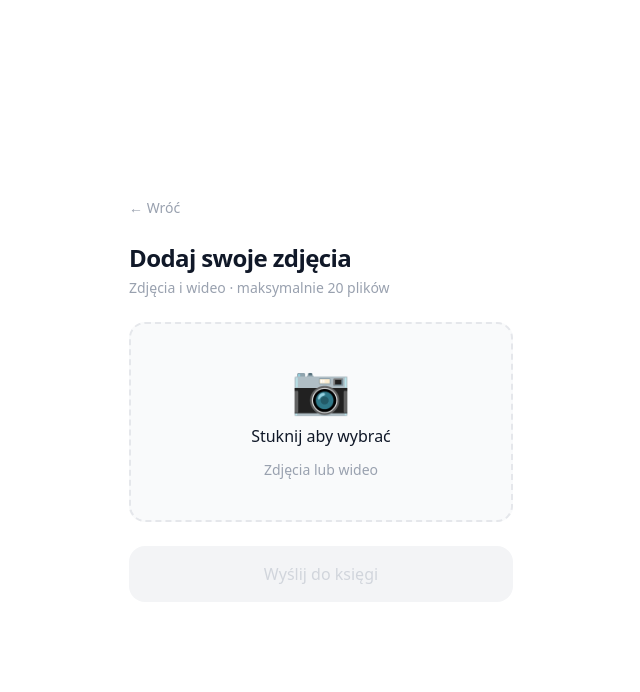
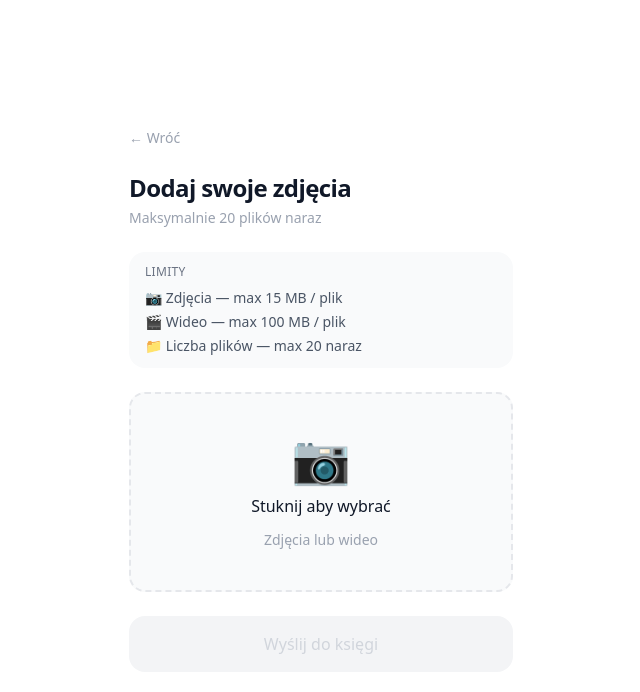
Before and after one commit to daniecce/ksiega-gosci, a Next.js app: page /upload in a window 1280 px wide. Shown: the top 692 px of the page, without its empty margins (319-959 px from the left). Built offline with nearby package versions, Linux system fonts and the light colour scheme.

Commit message:
upload - limity i walidacja klienta

```diff
--- a/app/upload/page.js
+++ b/app/upload/page.js
@@ -3,19 +3,45 @@
 import { useState } from "react"
 import Link from "next/link"
 
+const MAX_PLIKOW = 20
+const MAX_ZDJECIE_MB = 15
+const MAX_WIDEO_MB = 100
+
 export default function Upload() {
   const [pliki, setPliki] = useState([])
   const [wysylanie, setWysylanie] = useState(false)
   const [sukces, setSukces] = useState(false)
+  const [blad, setBlad] = useState(null)
 
   function wybierzPliki(e) {
     const wybrane = Array.from(e.target.files)
+    setBlad(null)
+
+    // Sprawdź liczbę plików
+    if (wybrane.length > MAX_PLIKOW) {
+      setBlad(`Możesz wybrać maksymalnie ${MAX_PLIKOW} plików naraz`)
+      return
+    }
+
+    // Sprawdź rozmiary
+    for (const plik of wybrane) {
+      const isVideo = plik.type.startsWith("video/")
+      const limitMB = isVideo ? MAX_WIDEO_MB : MAX_ZDJECIE_MB
+      const rozmiarMB = plik.size / 1024 / 1024
+
+      if (rozmiarMB > limitMB) {
+        setBlad(`"${plik.name}" jest za duży. Limit: ${limitMB} MB`)
+        return
+      }
+    }
+
     setPliki(wybrane)
   }
 
   async function wyslijPliki() {
     if (pliki.length === 0) return
     setWysylanie(true)
+    setBlad(null)
     try {
       const formData = new FormData()
       for (const plik of pliki) {
@@ -29,11 +55,11 @@ export default function Upload() {
       if (dane.ok) {
         setSukces(true)
       } else {
-        alert("Błąd: " + dane.error)
+        setBlad("Błąd: " + dane.error)
       }
-    } catch (blad) {
-      alert("Błąd połączenia z serwerem")
-      console.error(blad)
+    } catch (err) {
+      setBlad("Błąd połączenia z serwerem")
+      console.error(err)
     } finally {
       setWysylanie(false)
     }
@@ -90,8 +116,16 @@ export default function Upload() {
             Dodaj swoje zdjęcia
           </h1>
           <p className="text-gray-400 text-sm mt-1">
-            Zdjęcia i wideo · maksymalnie 20 plików
+            Maksymalnie {MAX_PLIKOW} plików naraz
           </p>
+        </div>
+
+        {/* Limity */}
+        <div className="bg-gray-50 rounded-2xl px-4 py-3 flex flex-col gap-1">
+          <p className="text-gray-500 text-xs uppercase tracking-wide mb-1">Limity</p>
+          <p className="text-gray-600 text-sm">📷 Zdjęcia — max {MAX_ZDJECIE_MB} MB / plik</p>
+          <p className="text-gray-600 text-sm">🎬 Wideo — max {MAX_WIDEO_MB} MB / plik</p>
+          <p className="text-gray-600 text-sm">📁 Liczba plików — max {MAX_PLIKOW} naraz</p>
         </div>
 
         {/* Strefa uploadu */}
@@ -108,11 +142,18 @@ export default function Upload() {
           />
         </label>
 
+        {/* Komunikat błędu */}
+        {blad && (
+          <div className="bg-red-50 border border-red-200 rounded-2xl px-4 py-3">
+            <p className="text-red-600 text-sm">{blad}</p>
+          </div>
+        )}
+
         {/* Lista wybranych plików */}
         {pliki.length > 0 && (
           <div className="flex flex-col gap-2">
             <p className="text-gray-400 text-xs uppercase tracking-wide">
-              Wybrano: {pliki.length} plików
+              Wybrano: {pliki.length} / {MAX_PLIKOW} plików
             </p>
             {pliki.map((plik, index) => (
               <div key={index} className="bg-gray-50 rounded-xl px-4 py-3 flex justify-between items-center">
@@ -128,7 +169,7 @@ export default function Upload() {
         {/* Przycisk wyślij */}
         <button
           onClick={wyslijPliki}
-          disabled={pliki.length === 0 || wysylanie}
+          disabled={pliki.length === 0 || wysylanie || !!blad}
           className="w-full bg-black hover:bg-gray-800 disabled:bg-gray-100 disabled:text-gray-300 text-white font-medium py-4 rounded-2xl text-base transition-colors"
         >
           {wysylanie ? "Wysyłanie..." : "Wyślij do księgi"}
```
